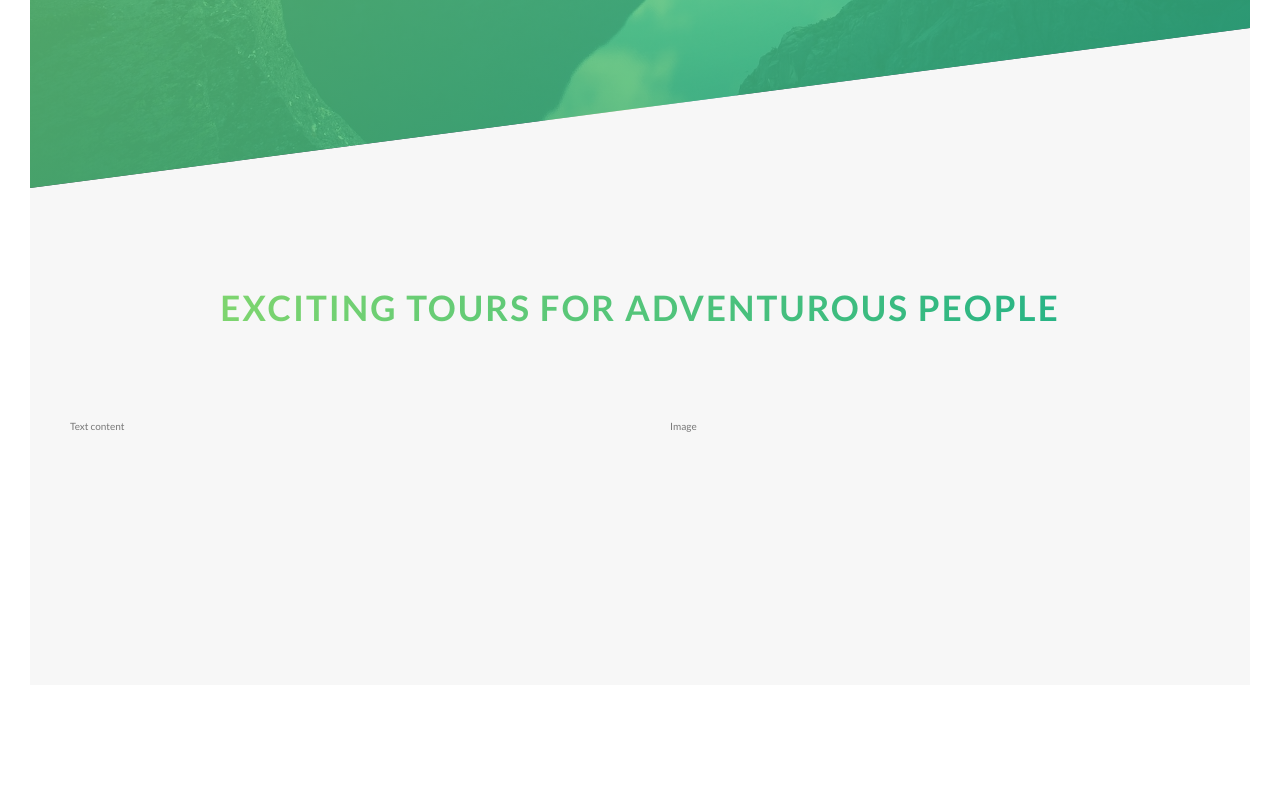
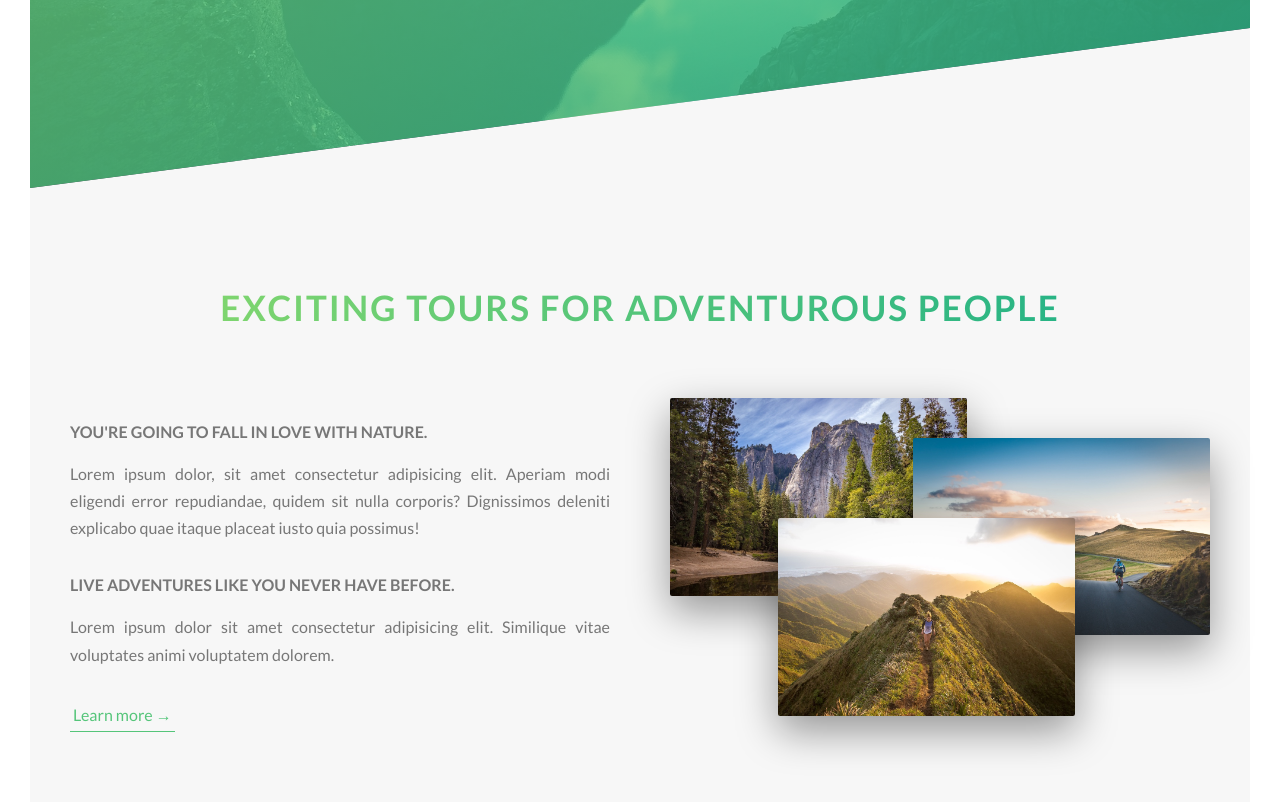
Before and after one commit to vinc3nati/natours, a website: page index.html in a window 1280 px wide. Shown: the part 602-1404 px from the top of the page. Before the commit the page ends 1317 px from the top, so only its background shows below. Drawn offline with Linux system fonts and the light colour scheme.

Commit message:
Completed the about section with some advanced image effects

```diff
--- a/index.html
+++ b/index.html
@@ -33,7 +33,7 @@
 
     <main>
         <section class="section-about">
-            <div class="u-center-text u-margin-bottom-8">
+            <div class="u-center-text u-margin-bottom-big">
                 <h2 class="heading-secondary">
                     Exciting tours for adventurous people
                 </h2>
@@ -41,10 +41,30 @@
 
             <div class="row">
                 <div class="col-1-of-2">
-                    Text content
+                    <h3 class="heading-tertiary u-margin-bottom-small">
+                        You're going to fall in love with nature.
+                    </h3>
+                    <p class="paragraph">
+                        Lorem ipsum dolor, sit amet consectetur adipisicing elit. Aperiam modi eligendi error
+                        repudiandae, quidem sit nulla corporis? Dignissimos deleniti explicabo quae itaque placeat iusto
+                        quia possimus!
+                    </p>
+                    <h3 class="heading-tertiary u-margin-bottom-small">
+                        Live adventures like you never have before.
+                    </h3>
+                    <p class="paragraph">
+                        Lorem ipsum dolor sit amet consectetur adipisicing elit. Similique vitae voluptates animi
+                        voluptatem dolorem.
+                    </p>
+
+                    <a href="#" class="btn-text">Learn more &rarr;</a>
                 </div>
                 <div class="col-1-of-2">
-                    Image
+                    <div class="composition">
+                        <img src="img/nat-1-large.jpg" alt="Photo 1" class="composition__photo composition__photo--p1">
+                        <img src="img/nat-2-large.jpg" alt="Photo 2" class="composition__photo composition__photo--p2">
+                        <img src="img/nat-3-large.jpg" alt="Photo 3" class="composition__photo composition__photo--p3">
+                    </div>
                 </div>
             </div>
 
--- a/sass/abstracts/_variables.scss
+++ b/sass/abstracts/_variables.scss
@@ -9,6 +9,10 @@ $color-grey-dark: #777;
 $color-white: #fff;
 $color-black: #000;
 
+// Font
+
+$default-font-size: 1.6rem;
+
 // GRID
 
 $grid-width: 114rem;
--- a/sass/base/_typography.scss
+++ b/sass/base/_typography.scss
@@ -9,7 +9,7 @@ body {
 .heading-primary {
   color: $color-white;
   text-transform: uppercase;
-  /*inordertofixtheshakynessofthetextwhenanimationends*/
+  // in order to fix the shakyness of the text when animation ends
   backface-visibility: hidden;
   -webkit-backface-visibility: hidden;
   margin-bottom: 6rem;
@@ -59,3 +59,17 @@ body {
     text-shadow: .5rem 1rem 2rem rgba($color-black, .2);
 }
 }
+
+.heading-tertiary {
+  font-size: $default-font-size;
+  font-weight: 700;
+  text-transform: uppercase;
+}
+
+.paragraph {
+  font-size: $default-font-size;
+  text-align: justify;
+  &:not(:last-child){
+    margin-bottom: 3rem;
+  }
+}
--- a/sass/base/_utilities.scss
+++ b/sass/base/_utilities.scss
@@ -2,6 +2,14 @@
     text-align: center;
 }
 
-.u-margin-bottom-8 {
+.u-margin-bottom-small {
+    margin-bottom: 1.5rem;
+}
+
+.u-margin-bottom-medium {
+    margin-bottom: 4rem;
+}
+
+.u-margin-bottom-big {
     margin-bottom: 8rem;
 }
--- a/sass/components/_button.scss
+++ b/sass/components/_button.scss
@@ -7,7 +7,7 @@
     text-transform: uppercase;
     text-decoration: none;
     padding: 1.5rem 4rem;
-    font-size: 1.6rem;
+    font-size: $default-font-size;
     border-radius: 10rem;
     -webkit-border-radius: 10rem;
     -moz-border-radius: 10rem;
@@ -86,3 +86,40 @@
     animation-fill-mode: backwards;
   }
 }
+
+.btn-text {
+  &:link ,
+  &:visited {
+    color: $color-primary;
+    display: inline-block;
+    text-decoration: none;
+    border-bottom: 1px solid $color-primary;
+    padding: 3px;
+    font-size: $default-font-size;
+    transition: all .2s;
+    -webkit-transition: all .2s;
+    -moz-transition: all .2s;
+    -ms-transition: all .2s;
+    -o-transition: all .2s;
+}
+
+  &:hover {
+    background-color: $color-primary;
+    color: $color-white;
+    box-shadow: 0 1rem 2rem rgba($color-black, 0.15);
+    transform: translateY(-2px);
+    -webkit-transform: translateY(-2px);
+    -moz-transform: translateY(-2px);
+    -ms-transform: translateY(-2px);
+    -o-transform: translateY(-2px);
+}
+
+  &:active {
+    box-shadow: 0 .5rem 1rem rgba($color-black, 0.15);
+    transform: translateY(0);
+    -webkit-transform: translateY(0);
+    -moz-transform: translateY(0);
+    -ms-transform: translateY(0);
+    -o-transform: translateY(0);
+}
+}
--- a/sass/main.scss
+++ b/sass/main.scss
@@ -8,6 +8,7 @@
 @import "base/utilities";
 
 @import "components/button";
+@import "components/composition";
 
 @import "layout/grid";
 @import "layout/header";
```
Also changed, not shown: css/style.css.
